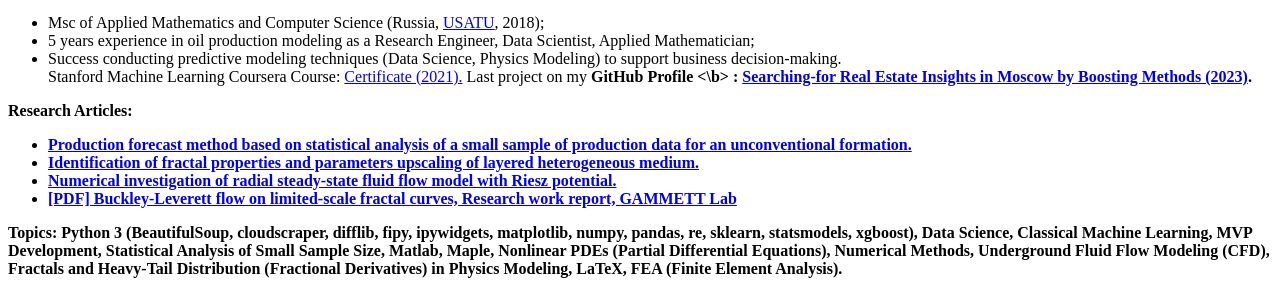
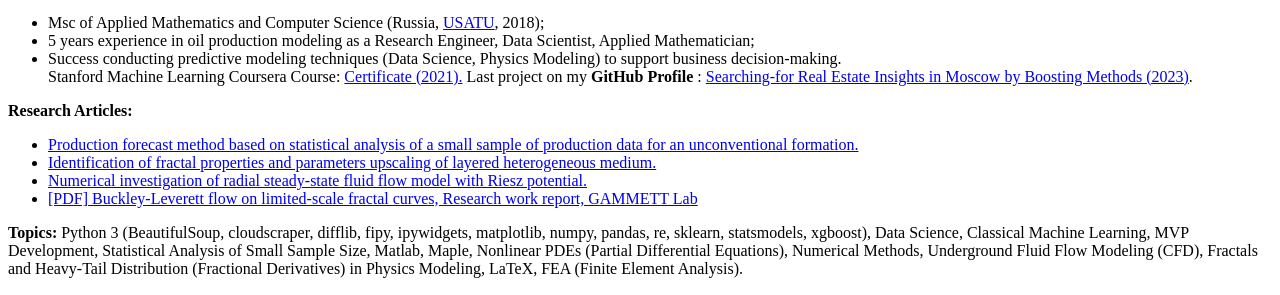
Before and after one commit to ResearchMachine/ResearchMachine.github.io, a plain HTML site: page index.html in a window 1280 px wide. Shown: the part 198-493 px from the top of the page. Drawn offline with Linux system fonts and the light colour scheme.

Commit message:
Update index.html

```diff
--- a/index.html
+++ b/index.html
@@ -12,7 +12,7 @@
 <ul>
 	<li> Msc of Applied Mathematics and Computer Science (Russia, <a href=https://en.wikipedia.org/wiki/Ufa_State_Aviation_Technical_University/>USATU</a>, 2018); </li>
 	<li> 5 years experience in oil production modeling as a Research Engineer, Data Scientist, Applied Mathematician; </li>
-	<li> Success conducting predictive modeling techniques (Data Science, Physics Modeling) to support business decision-making. <br> Stanford Machine Learning Coursera Course: <a href=https://www.coursera.org/account/accomplishments/certificate/2EXZAGDT2GVY>Certificate (2021).</a> Last project on my <b> GitHub Profile <\b> : <a href=https://github.com/ResearchMachine/commercial-project-ml-mvp-insight-in-real-estate-moscow>Searching-for Real Estate Insights in Moscow by Boosting Methods (2023)</a>. </li>
+	<li> Success conducting predictive modeling techniques (Data Science, Physics Modeling) to support business decision-making. <br> Stanford Machine Learning Coursera Course: <a href=https://www.coursera.org/account/accomplishments/certificate/2EXZAGDT2GVY>Certificate (2021).</a> Last project on my <b>GitHub Profile</b> : <a href=https://github.com/ResearchMachine/commercial-project-ml-mvp-insight-in-real-estate-moscow>Searching-for Real Estate Insights in Moscow by Boosting Methods (2023)</a>. </li>
 </ul>
 
 <b>Research Articles:</b>
```
